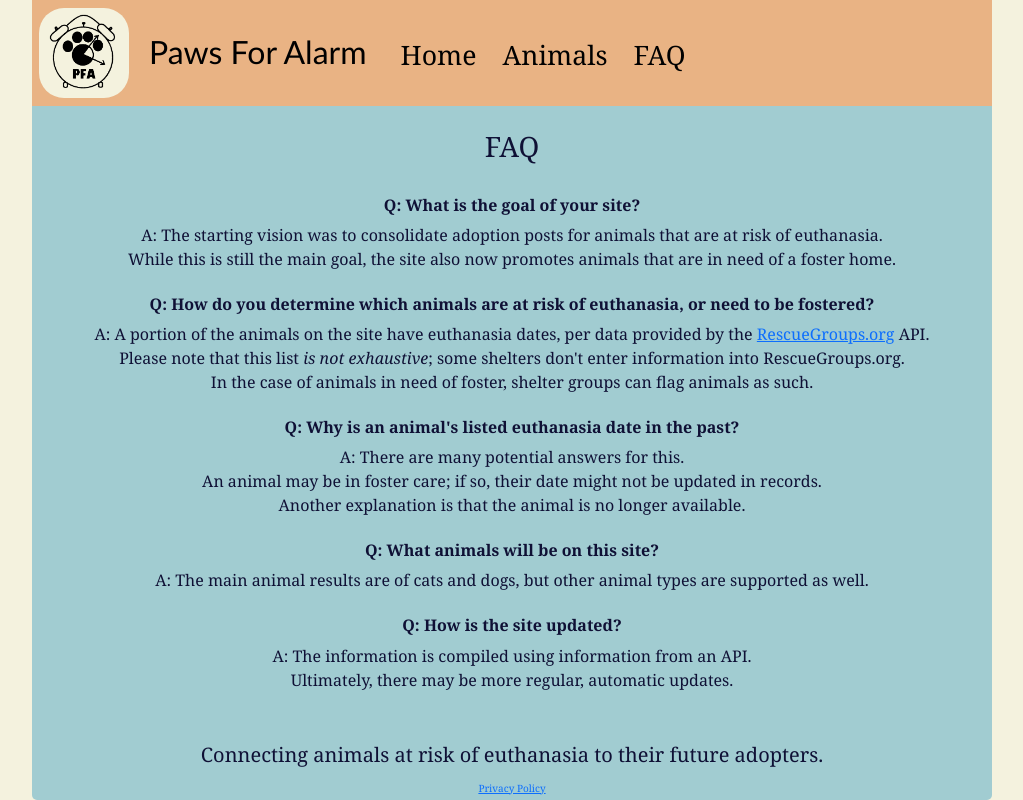
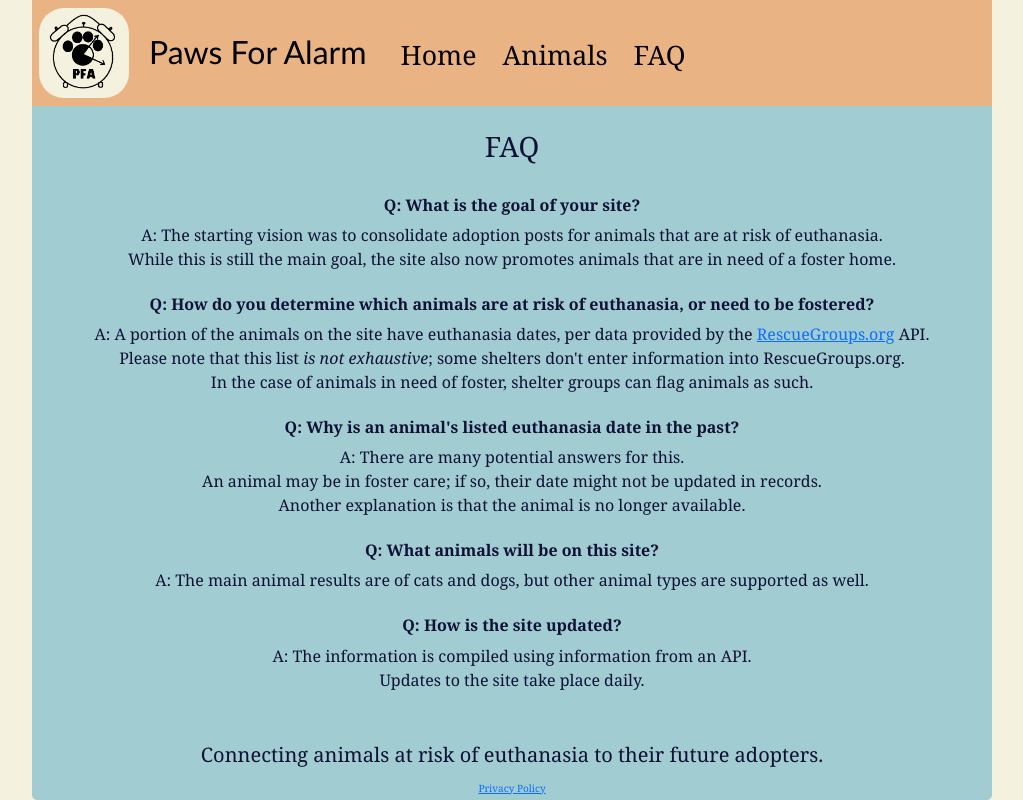
Before and after one commit to katconnors/pawsforalarm, a Flask app: page /faq in a window 1280 px wide. Shown: the whole page, without its empty margins (128-1151 px from the left). Run offline with Flask 2, Linux system fonts and the light colour scheme; some libraries are stand-ins or nearby versions.

Commit message:
faq update post crontab implementation

```diff
--- a/templates/faq.html
+++ b/templates/faq.html
@@ -1,33 +1,55 @@
-{% extends 'base.html' %}
+{% extends 'base.html' %} {% block main %}
+<br />
+<h3>FAQ</h3>
+<br />
 
+<h6>Q: What is the goal of your site?</h6>
+<text>
+  A: The starting vision was to consolidate adoption posts for animals that are
+  at risk of euthanasia. <br />
+  While this is still the main goal, the site also now promotes animals that are
+  in need of a foster home. <br />
+</text>
+<br />
 
-{% block main %}
-    <br>
-    <h3>FAQ </h3> <br>
+<h6>
+  Q: How do you determine which animals are at risk of euthanasia, or need to be
+  fostered?
+</h6>
+<text>
+  A: A portion of the animals on the site have euthanasia dates, per data
+  provided by the <a href="https://rescuegroups.org/">RescueGroups.org</a> API.
+  <br />
+  Please note that this list <i> is not exhaustive</i>; some shelters don't
+  enter information into RescueGroups.org. <br />
+  In the case of animals in need of foster, shelter groups can flag animals as
+  such.
+</text>
+<br /><br />
 
-    <h6>Q: What is the goal of your site? </h6>
-    <text> A: The starting vision was to consolidate adoption posts for animals that are at risk of euthanasia. <br>
-        While this is still the main goal, the site also now promotes animals that are in need of a foster home. <br>
-    </text> <br>
+<h6>Q: Why is an animal's listed euthanasia date in the past?</h6>
+<text>
+  A: There are many potential answers for this. <br />
+  An animal may be in foster care; if so, their date might not be updated in
+  records. <br />
+  Another explanation is that the animal is no longer available.
+</text>
+<br /><br />
 
-    <h6>Q: How do you determine which animals are at risk of euthanasia, or need to be fostered? </h6>
-    <text> A: A portion of the animals on the site have euthanasia dates, per data provided by the <a href="https://rescuegroups.org/">RescueGroups.org</a> API.  <br>
-        Please note that this list <i> is not exhaustive</i>; some shelters don't enter information into RescueGroups.org. <br>
-        In the case of animals in need of foster, shelter groups can flag animals as such. </text> <br><br>
+<h6>Q: What animals will be on this site?</h6>
+<text>
+  A: The main animal results are of cats and dogs, but other animal types are
+  supported as well.
+</text>
+<br />
+<br />
 
-    <h6>Q: Why is an animal's listed euthanasia date in the past? </h6>
-    <text> A: There are many potential answers for this. <br> An animal may be in foster care; if so, their date might not be updated in records. <br>
-        Another explanation is that the animal is no longer available.  </text> <br><br>
-
-    <h6>Q: What animals will be on this site? </h6>
-    <text> A: The main animal results are of cats and dogs, but other animal types are supported as well. </text> <br> <br>
-
-    <!-- update when daily api interface is automatic -->
-    <h6>Q: How is the site updated?  </h6>
-    <text> A: The information is compiled using information from an API. <br>
-        Ultimately, there may be more regular, automatic updates. </text> <br> <br>
-
-
-
+<h6>Q: How is the site updated?</h6>
+<text>
+  A: The information is compiled using information from an API. <br />
+  Updates to the site take place daily.
+</text>
+<br />
+<br />
 
 {% endblock main%}
```
